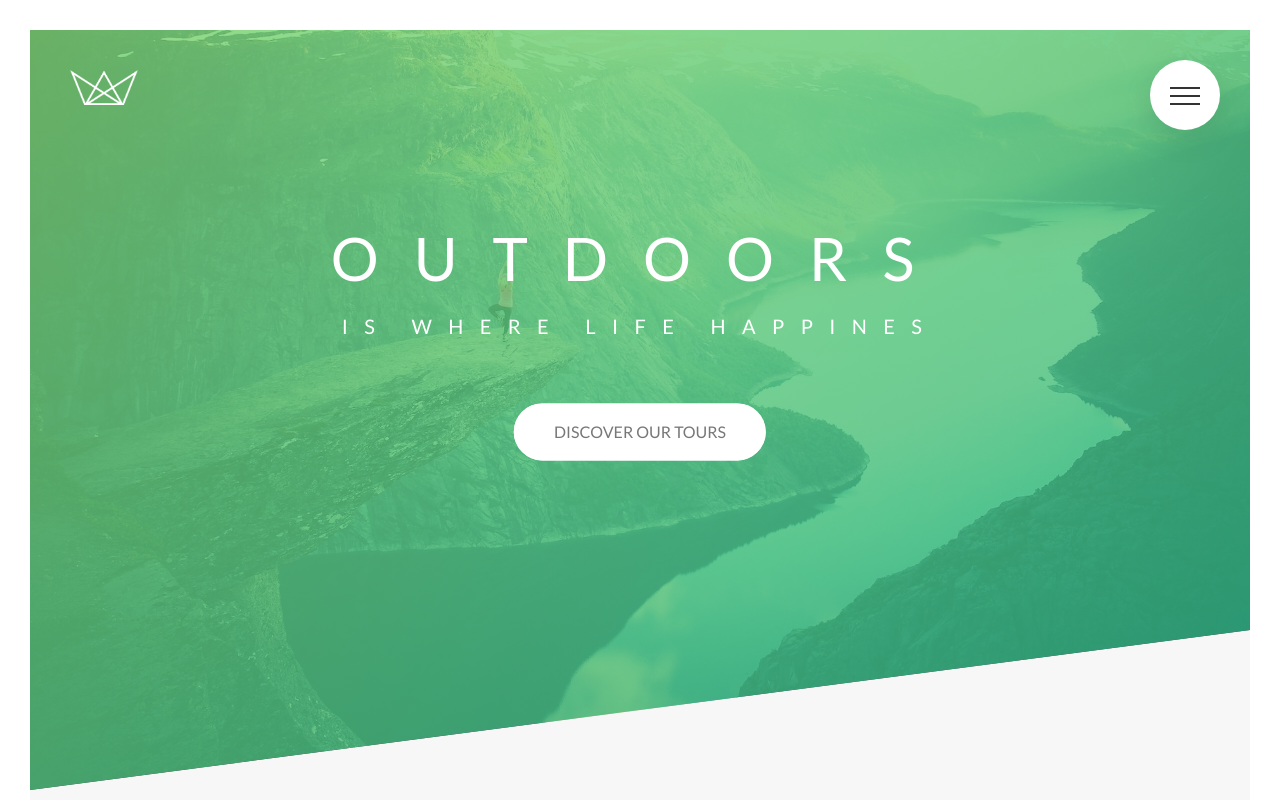
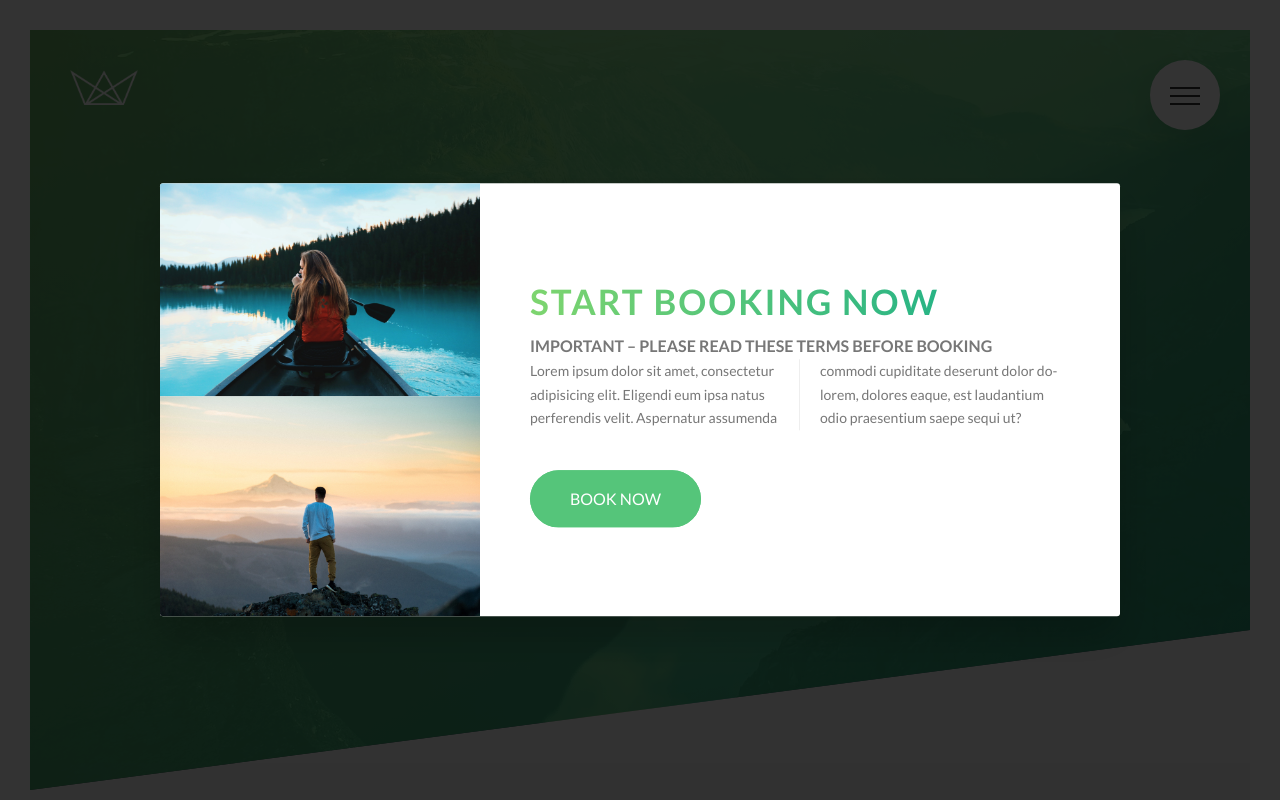
Before and after one commit to BOBKOVSERGEY/natoursuy, a website: page index.html in a window 1280 px wide. Shown: the top 800 px of the page. Drawn offline with Linux system fonts and the light colour scheme.

Commit message:
Всплывающие окно

```diff
--- a/index.html
+++ b/index.html
@@ -326,6 +326,22 @@
                 </div>
             </div>
         </footer>
+        <div class="popup">
+            <div class="popup__content">
+                <div class="popup__left">
+                    <img src="img/nat-8.jpg" alt="Tour photo" class="popup__img">
+                    <img src="img/nat-9.jpg" alt="Tour photo" class="popup__img">
+                </div>
+                <div class="popup__right">
+                    <h2 class="heading-secondary">Start booking now</h2>
+                    <h3 class="heading-tertiary">Important &ndash; Please read these terms before booking</h3>
+                    <p class="popup__text u-margin-bottom-4">
+                        Lorem ipsum dolor sit amet, consectetur adipisicing elit. Eligendi eum ipsa natus perferendis velit. Aspernatur assumenda commodi cupiditate deserunt dolor dolorem, dolores eaque, est laudantium odio praesentium saepe sequi ut?
+                    </p>
+                    <a href="#" class="btn btn--green">Book now</a>
+                </div>
+            </div>
+        </div>
         <!--<section class="grid-test">
             <div class="row">
                 <div class="col-1-of-2">
--- a/sass/abstracts/_mixins.scss
+++ b/sass/abstracts/_mixins.scss
@@ -5,3 +5,10 @@
         clear: both;
     }
 }
+
+@mixin absCenter {
+    position: absolute;
+    top: 50%;
+    left: 50%;
+    transform: translate(-50%, -50%);
+}
--- /dev/null
+++ b/sass/components/_popup.scss
@@ -0,0 +1,53 @@
+.popup {
+  height: 100vh;
+  width: 100%;
+  position: fixed;
+  top: 0;
+  left: 0;
+  background: rgba($color-black, .8);
+  z-index: 9999;
+  &__content {
+    @include absCenter;
+    width: 75%;
+    //height: 50rem;
+    background-color: $color-white;
+    box-shadow: 0 2rem 4rem rgba($color-black,.2);
+    border-radius: 3px;
+    display: table;
+    overflow: hidden;
+  }
+
+  &__left {
+    width: 33.333333%;
+    display: table-cell;
+  }
+
+  &__right {
+    width: 66.6666667%;
+    display: table-cell;
+    vertical-align: middle;
+    padding: 3rem 5rem;
+  }
+
+  &__img {
+    display: block;
+    width: 100%;
+  }
+
+  &__text {
+    font-size: 1.4rem;
+
+    -moz-column-count: 2;
+    -moz-column-gap: 4rem;
+    -moz-column-rule: 1px solid $color-grey-light-2;
+
+    column-count: 2;
+    column-gap: 4rem;
+    column-rule: 1px solid $color-grey-light-2;
+
+    -moz-hyphens: auto;
+    -ms-hyphens: auto;
+    -webkit-hyphens: auto;
+    hyphens: auto;
+  }
+}
--- a/sass/main.scss
+++ b/sass/main.scss
@@ -15,6 +15,7 @@
 @import "components/story";
 @import "components/bg-video";
 @import "components/form";
+@import "components/popup";
 
 @import "layout/navigation";
 @import "layout/grid";
```
Also changed, not shown: css/style.css.
